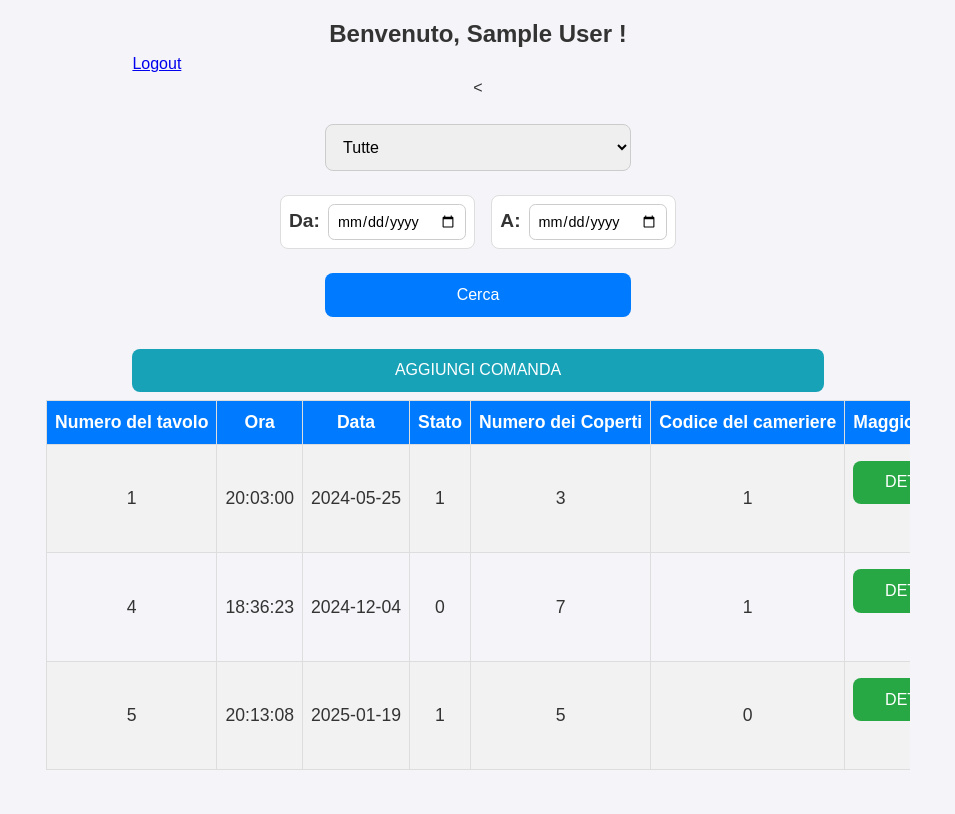
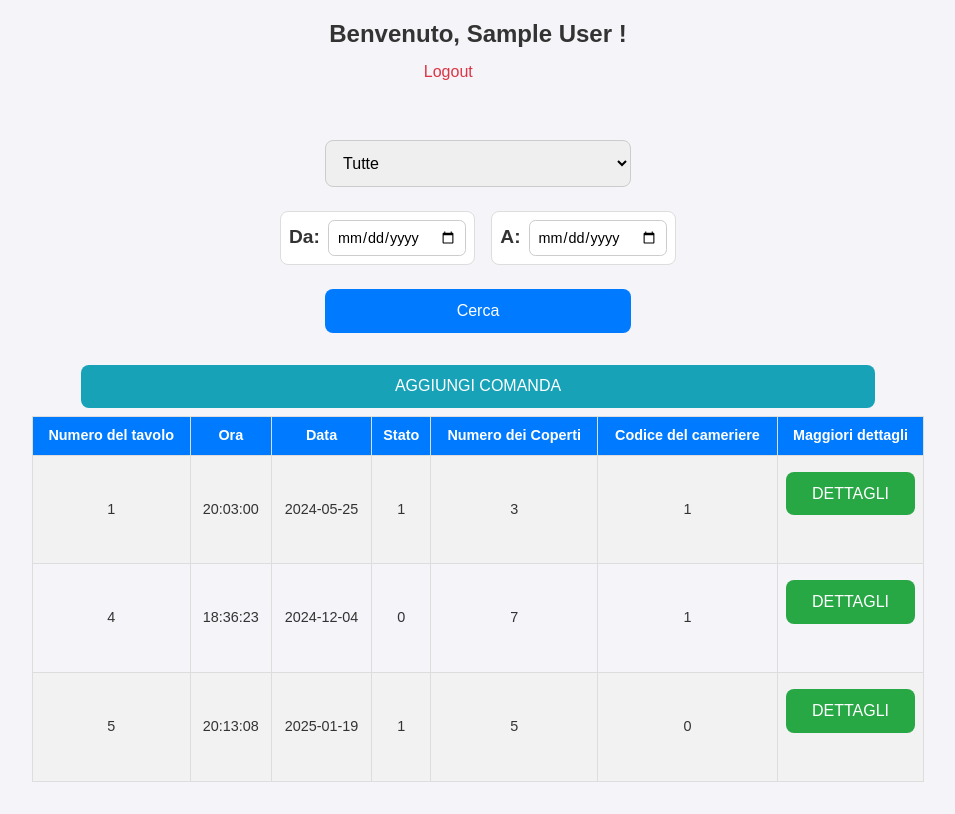
Before and after one commit to BattistellaMattia/Ristorante, a PHP site: page /comande.php in a window 1280 px wide. Shown: the whole page, without its empty margins (162-1117 px from the left). Before the commit the page ends 770 px from the top, so only its background shows below. Run offline with PHP 8.4, Linux system fonts and the light colour scheme; the visitor is signed in with stand-in values (Sample User, id 1); data comes from the database, SQL or seed files in the repository.

Commit message:
Aggiornamenti 3

```diff
--- a/comande.php
+++ b/comande.php
@@ -18,11 +18,13 @@ include "controlloLogin.php";
 
     <div class = "comande">
 
-        <h2> Benvenuto, <?php echo $_SESSION['nome']; ?> ! </h2>
-        <a href = "logout.php"> Logout </a>
+        <div class="benvenuto-logout">
+            <h2> Benvenuto, <?php echo $_SESSION['nome']; ?> ! </h2>
+            <a href = "logout.php" class="logout-link"> Logout </a>
+        </div>
 
         <!-- Form per filtrare lo stato e le date delle comande -->
-        <<form action="comande.php" method="post" class="form-filtri">
+        <form action="comande.php" method="post" class="form-filtri">
             <div class="filtri-container">
                 <select name="Filtri">
                     <option value=""> Tutte </option>
--- a/style.css
+++ b/style.css
@@ -139,13 +139,14 @@ body
 {
     background-color: #17a2b8;
     color: white;
-    padding: 3px 8px;
-    border: none;
-    border-radius: 4px;
+    padding: 5px 10px !important;
+    border: none !important;
+    border-radius: 5px !important;
     cursor: pointer;
-    font-size: 0.8rem;
+    font-size: 0.9rem !important;
     width: auto;
     margin-right: 5px;
+    height: auto;
 }
 
 .pulsante-modifica:hover
@@ -399,12 +400,12 @@ form textarea::placeholder
 {
     background-color: #28a745;
     color: white;
-    font-size: 1.2rem;
+    font-size: 1.3rem;
     padding: 0.8rem 2rem;
     border: none;
     border-radius: 0.5rem;
     cursor: pointer;
-    width: 80%;
+    width: 85%;
     max-width: 300px;
     text-transform: uppercase;
 }
@@ -601,8 +602,9 @@ button:hover
     .pulsanteFineComanda,
     .pulsanteRitorno
     {
-        font-size: 1rem;
+        font-size: 1.2rem;
         padding: 0.8rem;
+        margin-top: -1rem;
         text-align: center;
     }
 
@@ -671,18 +673,49 @@ button:hover
         width: 100%;
         justify-content: space-between;
     }
+
+    .comande .row button.pulsante-modifica
+    {
+        padding: 5px 10px !important;
+        font-size: 0.9rem !important;
+        border-radius: 5px !important;
+        margin: 0.5rem;
+    }
+
 }
 
 @media (min-width: 1024px)
 {
     .comande
     {
-        max-width: 70%;
+        max-width: 80%;
     }
 
     table
     {
-        font-size: 1.1rem;
+        max-width: 90%;
+        margin-left: auto;
+        margin-right: auto;
+        display: table;
+    }
+
+    .benvenuto-logout
+    {
+        text-align: center;
+        margin-bottom: 2rem;
+    }
+
+    .logout-link
+    {
+        display: block;
+        color: #dc3545;
+        text-decoration: none;
+        margin-top: 0.5rem;
+    }
+
+    .logout-link:hover
+    {
+        text-decoration: underline;
     }
 
     .comande .row
```
